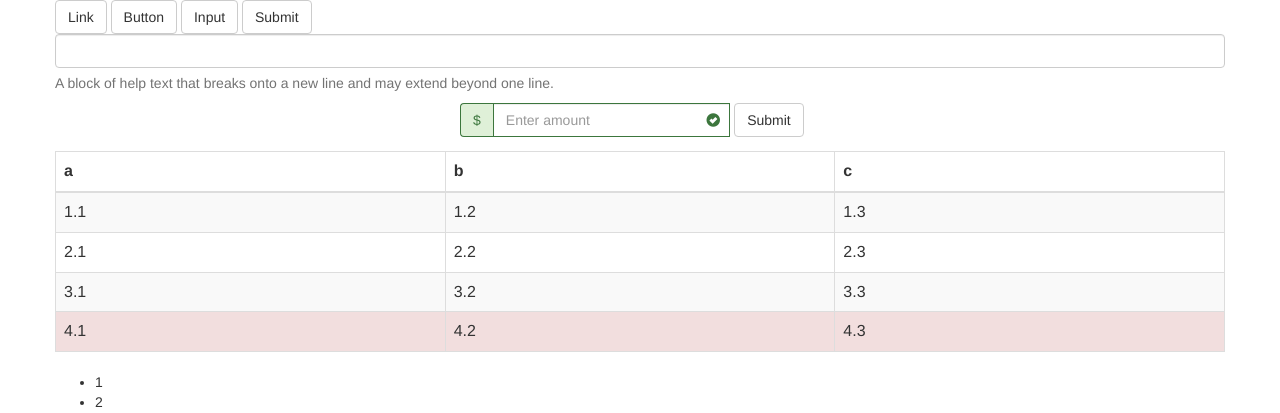
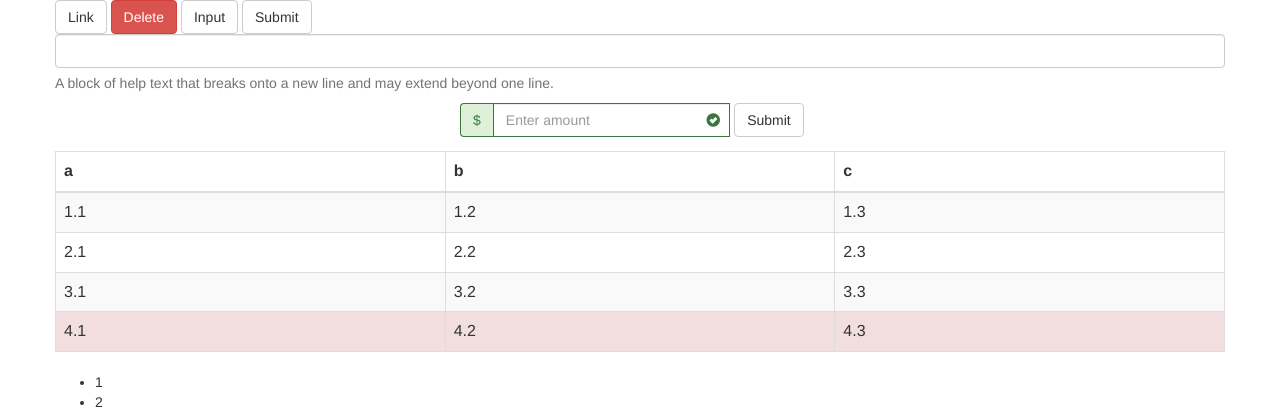
Before and after one commit to slaviber/CyberProgramming, a web app: page / in a window 1280 px wide. Shown: the top 413 px of the page. Run offline with its HTML, style and script files only (its server is not run), Linux system fonts and the light colour scheme; data that the repository does not hold is empty.

Commit message:
Different type of buttons

```diff
--- a/05_SampleBootstrap/WebContent/index.html
+++ b/05_SampleBootstrap/WebContent/index.html
@@ -12,7 +12,7 @@
 		<div class="row">
 
 			<a class="btn btn-default" href="#" role="button">Link</a>
-			<button class="btn btn-default" type="submit">Button</button>
+			<button class="btn btn-danger" type="submit">Delete</button>
 			<input class="btn btn-default" type="button" value="Input">
 			<input class="btn btn-default" type="submit" value="Submit">
 		</div>
```
